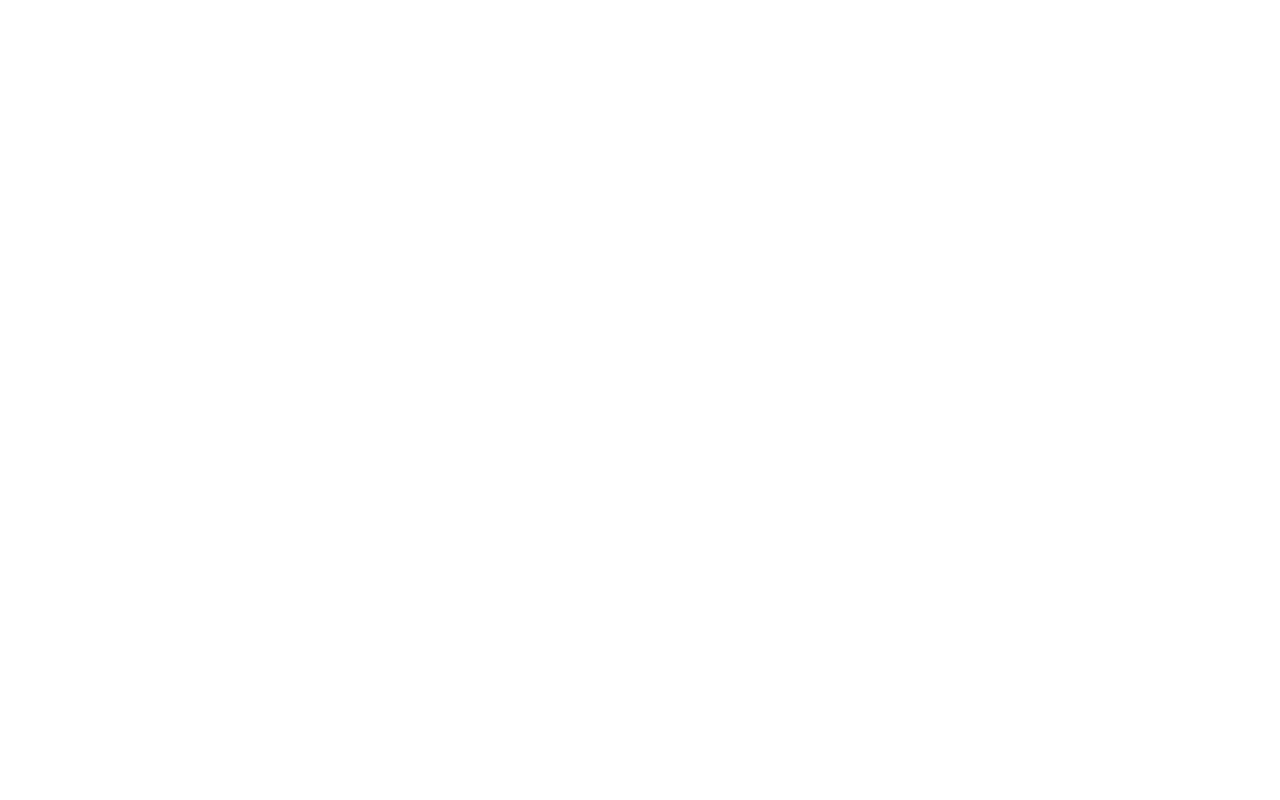
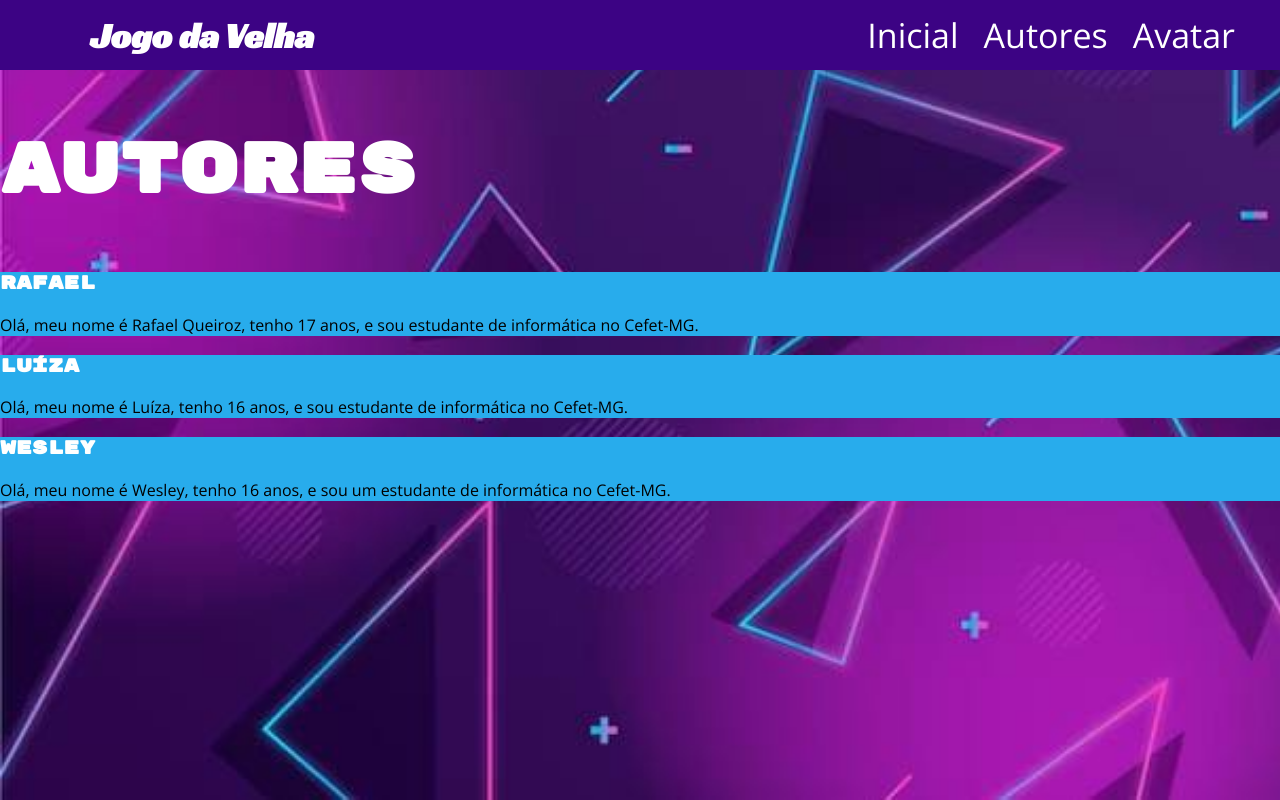
Before and after one commit to rafaelqueirozvilaca1/jogo-da-velha, a plain HTML site: page autores.html in a window 1280 px wide. Drawn offline with nearby package versions, Linux system fonts and the light colour scheme.

Commit message:
Update autores.html

```diff
--- a/autores.html
+++ b/autores.html
@@ -2,9 +2,40 @@
 <html>
 <head>
     <meta charset="UTF-8">
+    <link rel="stylesheet" href="estilos.css">
     <title>Autores</title>
 </head>
 <body>
-
+    <header>
+        <h2>Jogo da Velha</h2>
+        <nav>
+            <ul id="links-menu">
+                <li><a href="index.html">Inicial</a></li>
+                <li><a href="autores.html">Autores</a></li>
+                <li><a href="avatar.html">Avatar</a></li>
+            </ul>
+        </nav>
+    </header>
+    <main id="autores">
+        <h2>Autores</h2>
+        <div id="autor-rafael">
+            <h3>Rafael</h3>
+            <p>Olá, meu nome é Rafael Queiroz, tenho 17 anos,
+                e sou estudante de informática no Cefet-MG.
+            </p>
+        </div>
+        <div id="autor-luiza">
+            <h3>Luíza</h3>
+            <p>Olá, meu nome é Luíza, tenho 16 anos,
+                e sou estudante de informática no Cefet-MG.
+            </p>
+        </div>
+        <div id="autor-wesley">
+            <h3>Wesley</h3>
+            <p>Olá, meu nome é Wesley, tenho 16 anos,
+                e sou um estudante de informática no Cefet-MG.
+            </p>
+        </div>
+    </main>
 </body>
 </html>
```
